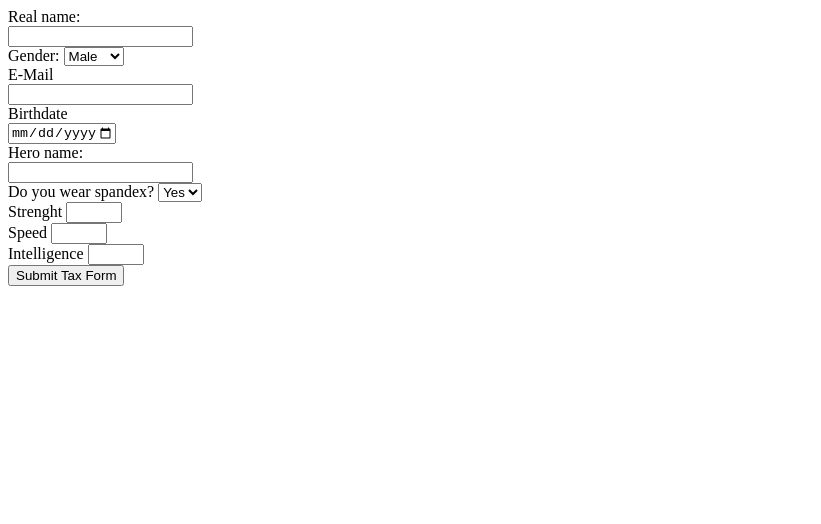
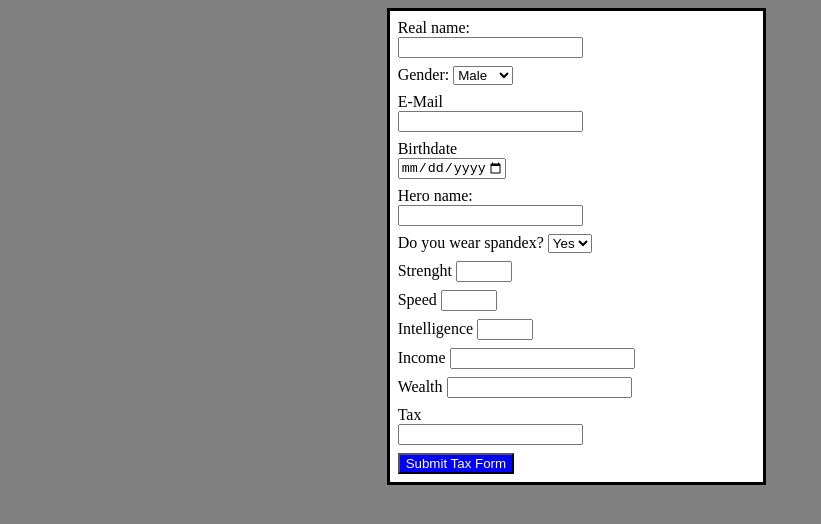
Before and after one commit to haidarnuri/IT2805-Webteknologi, a plain HTML site: page Øvinger/Øving6/attachments/index.html in a window 1280 px wide. Shown: the whole page, without its empty margins (0-821 px from the left). Drawn offline with Linux system fonts and the light colour scheme.

Commit message:
Starter på del 5

```diff
--- a/Øvinger/Øving6/attachments/index.html
+++ b/Øvinger/Øving6/attachments/index.html
@@ -4,6 +4,7 @@
         <title>Tax form</title>
         <meta charset="utf-8" />
         <meta name="viewport" content="width=device-width, initial-scale=1.0">
+        <link rel="stylesheet" href="style.css">
     </head>
     <body>
         <form action="http://folk.ntnu.no/michaedm/norwegian-tax-administration/receive.php" method="post">
@@ -18,7 +19,7 @@
             <label for="gender">
               Gender:
             </label>
-            <select name="gender" id="gender">
+            <select name="gender" id="gender" required>
               <option label="Male" value="male"></option>
               <option label="Femal" value="female"></option>
             </select>
@@ -71,9 +72,26 @@
           </div>
 
           <div>
+            <label for="Income" >Income</label>
+            <input type="number" name="income" id="Income" min="0" required>
+          </div>
+
+          <div>
+            <label for="Wealth" >Wealth</label>
+            <input type="number" name="wealth" id="Wealth" min="0" required>
+          </div>
+
+          <div>
+            <label for="Tax">Tax</label><br>
+            <input type="number" name="tax" id="Tax"readonly>
+          </div>
+
+          <div>
             <button type="submit" name="button">Submit Tax Form</button>
           </div>
 
         </form>
+
+        <script src="javascript.js"></script>
     </body>
 </html>
--- /dev/null
+++ b/Øvinger/Øving6/attachments/javascript.js
@@ -0,0 +1,6 @@
+function tax(){
+  let income = document.getElementById("#income");
+  let wealth = document.getElementById("#Wealth");
+  let tax = 0.35*income + 0.25*wealth;
+  document.getElementById("#Tax").innerHTML = tax;
+}
--- /dev/null
+++ b/Øvinger/Øving6/attachments/style.css
@@ -0,0 +1,26 @@
+body{
+  background-color: grey;
+}
+
+form{
+  border: solid black;
+  margin-right: 40%;
+  margin-left: 30%;
+  width:auto;
+  background-color: white;
+}
+
+form>div{
+  margin-left: 2%;
+  margin-top: 8px;
+  margin-bottom: 8px;
+}
+button{
+  background-color: blue;
+  color: white;
+}
+
+button:hover{
+  cursor: pointer;
+
+}
```
